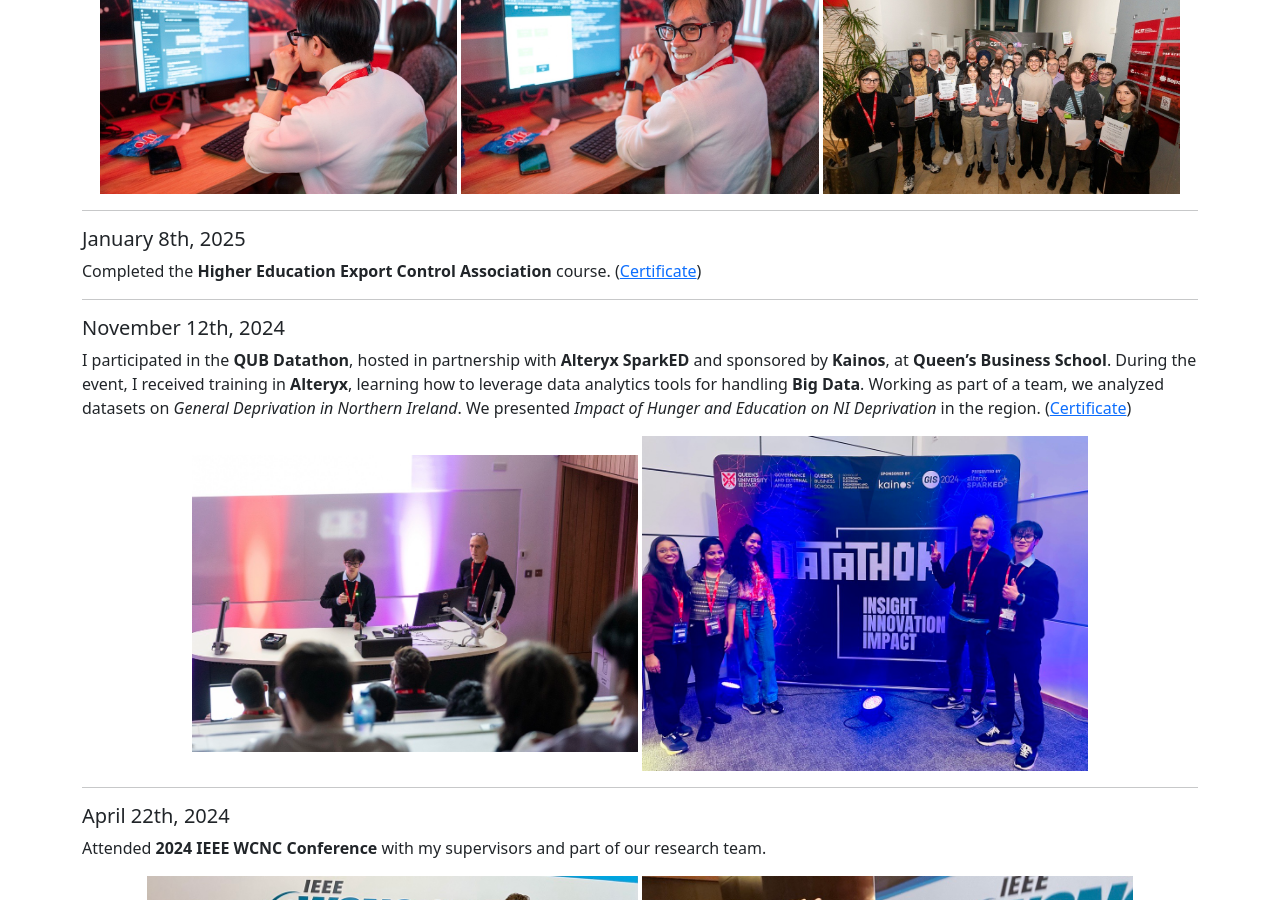
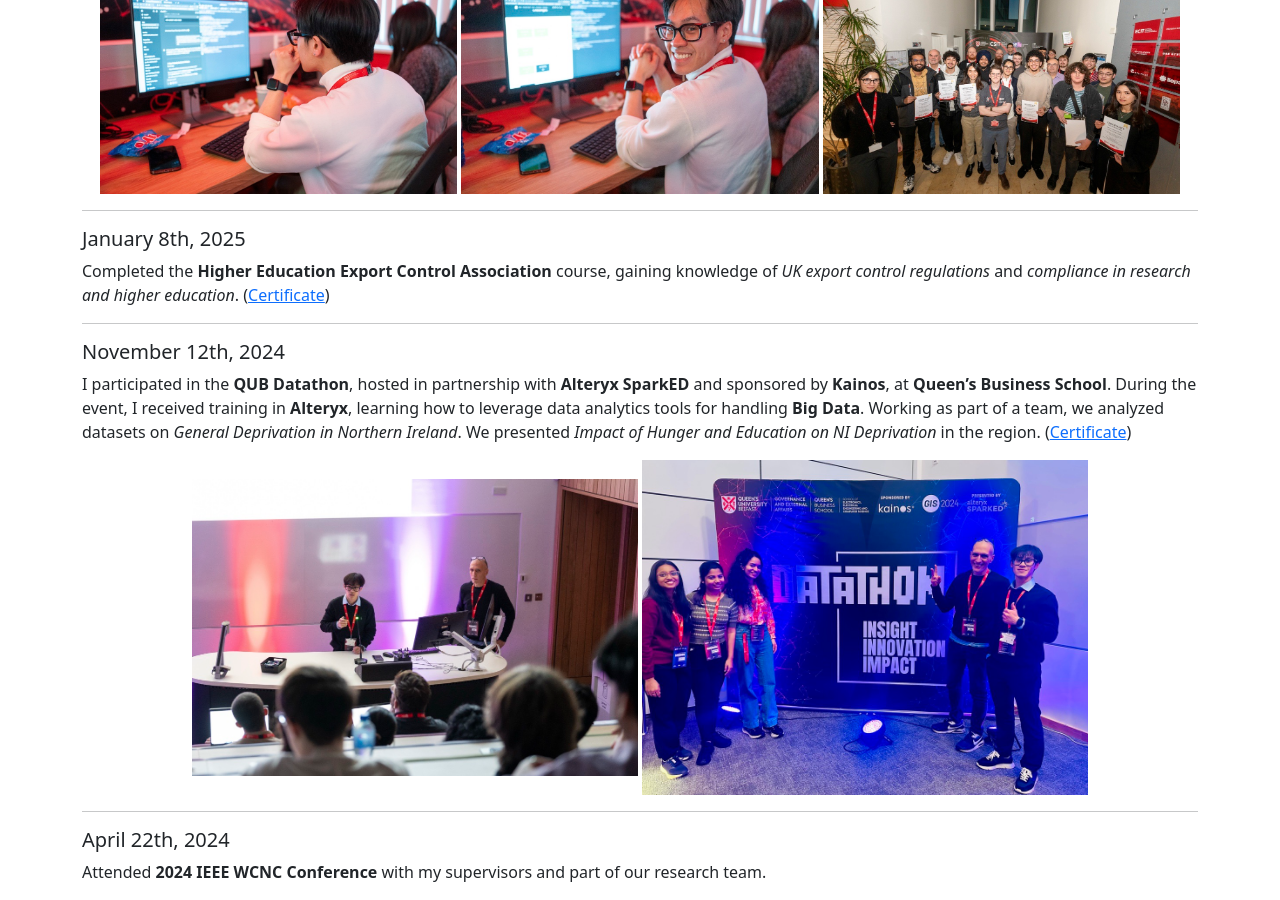
Before and after one commit to thienduchua/thienduchua.github.io, a Jekyll site: the page built from updates.md, in a window 1280 px wide and 900 px high, scrolled down 301 px. Built offline with Jekyll 4.4.1, drawn with Linux system fonts in a browser that asks for light colours.

Commit message:
Update updates.md

```diff
--- a/updates.md
+++ b/updates.md
@@ -18,7 +18,7 @@ Participated in **Capture The Flag**, hosted by the **QUB Centre for Secure Info
 ---
 
 ##### January 8th, 2025
-Completed the **Higher Education Export Control Association** course.  ([Certificate](https://drive.google.com/file/d/1Xxr5y3newdLM-cqZ6SSAMz3gkxRLOC_g/view))
+Completed the **Higher Education Export Control Association** course, gaining knowledge of *UK export control regulations* and *compliance in research and higher education*.  ([Certificate](https://drive.google.com/file/d/1Xxr5y3newdLM-cqZ6SSAMz3gkxRLOC_g/view))
 
 ---
 
```
